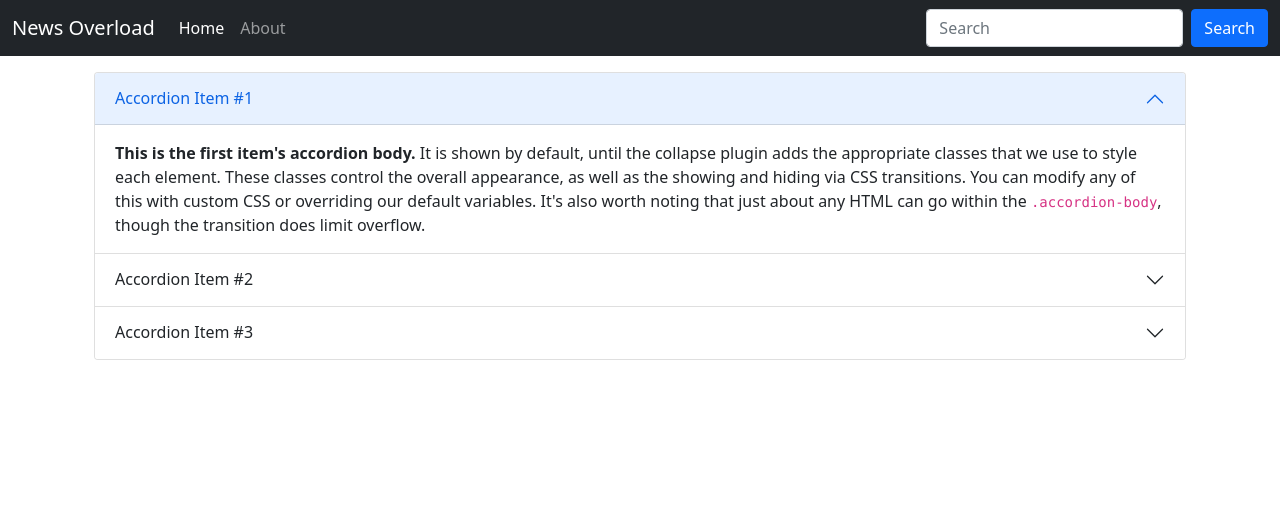
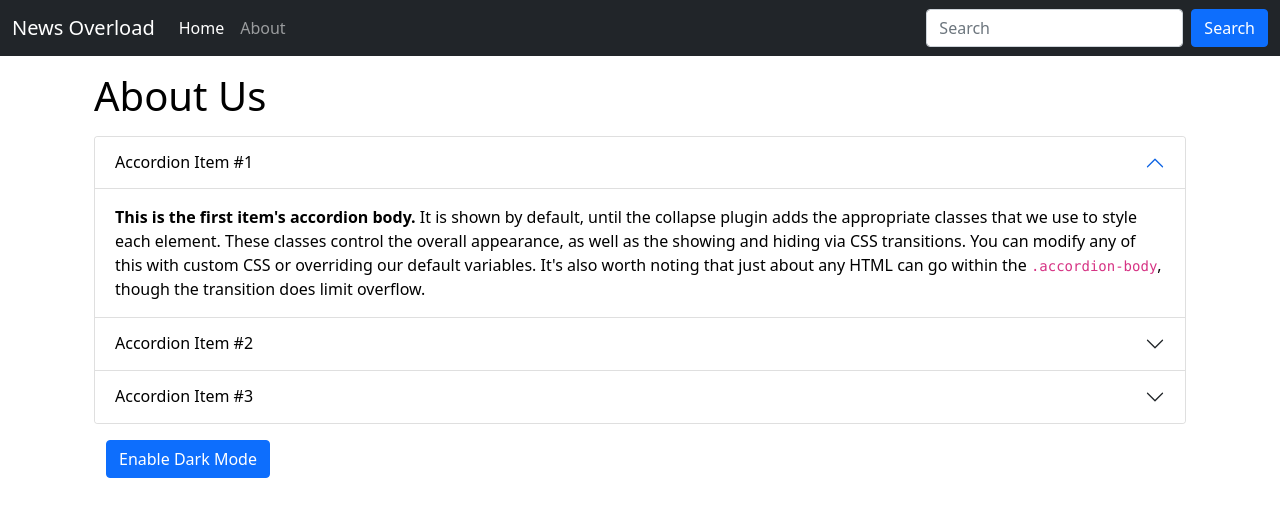
Before and after one commit to mayankrai2000/Text-Editor, a React (Create React App) app: page / in a window 1280 px wide. Shown: the top 516 px of the page. Built offline with nearby package versions, Linux system fonts and the light colour scheme.

Commit message:
added dark mode on about

```diff
--- a/src/components/About.js
+++ b/src/components/About.js
@@ -1,28 +1,52 @@
-import React from "react";
+import React, {useState} from "react";
 
 export default function About() {
+  const [myStyle, setMyStyle] = useState({
+    color: 'black',
+    backgroundColor: 'white'
+  })
+  const [btntext, setBtnText] = useState("Enable Dark Mode")
+
+  const toggleStyle = () => {
+      if(myStyle.color == 'black') {
+          setMyStyle({
+            color: 'white',
+            backgroundColor: 'black',
+            border: '1px solid white'
+          })
+          setBtnText("Enable light Mode")
+      } else {
+          setMyStyle({
+            color: 'black',
+            backgroundColor: 'white'
+          })
+          setBtnText("Enable Dark Mode")
+      }
+  }
   return (
-    <div className="container">
-      <div class="accordion" id="accordionPanelsStayOpenExample">
-        <div class="accordion-item">
-          <h2 class="accordion-header" id="panelsStayOpen-headingOne">
+    <div className="container" style={myStyle}>
+      <h1 className="my-3">About Us</h1>
+      <div className="accordion" id="accordionPanelsStayOpenExample" style={myStyle}>
+        <div className="accordion-item" style={myStyle}>
+          <h2 className="accordion-header" id="panelsStayOpen-headingOne">
             <button
-              class="accordion-button"
+              className="accordion-button"
               type="button"
               data-bs-toggle="collapse"
               data-bs-target="#panelsStayOpen-collapseOne"
               aria-expanded="true"
               aria-controls="panelsStayOpen-collapseOne"
+              style={myStyle}
             >
               Accordion Item #1
             </button>
           </h2>
           <div
             id="panelsStayOpen-collapseOne"
-            class="accordion-collapse collapse show"
+            className="accordion-collapse collapse show"
             aria-labelledby="panelsStayOpen-headingOne"
           >
-            <div class="accordion-body">
+            <div className="accordion-body" style={myStyle}>
               <strong>This is the first item's accordion body.</strong> It is
               shown by default, until the collapse plugin adds the appropriate
               classes that we use to style each element. These classes control
@@ -34,25 +58,26 @@ export default function About() {
             </div>
           </div>
         </div>
-        <div class="accordion-item">
-          <h2 class="accordion-header" id="panelsStayOpen-headingTwo">
+        <div className="accordion-item" style={myStyle}>
+          <h2 className="accordion-header" id="panelsStayOpen-headingTwo">
             <button
-              class="accordion-button collapsed"
+              className="accordion-button collapsed"
               type="button"
               data-bs-toggle="collapse"
               data-bs-target="#panelsStayOpen-collapseTwo"
               aria-expanded="false"
               aria-controls="panelsStayOpen-collapseTwo"
+              style={myStyle}
             >
               Accordion Item #2
             </button>
           </h2>
           <div
             id="panelsStayOpen-collapseTwo"
-            class="accordion-collapse collapse"
+            className="accordion-collapse collapse"
             aria-labelledby="panelsStayOpen-headingTwo"
           >
-            <div class="accordion-body">
+            <div className="accordion-body" style={myStyle}>
               <strong>This is the second item's accordion body.</strong> It is
               hidden by default, until the collapse plugin adds the appropriate
               classes that we use to style each element. These classes control
@@ -64,25 +89,26 @@ export default function About() {
             </div>
           </div>
         </div>
-        <div class="accordion-item">
-          <h2 class="accordion-header" id="panelsStayOpen-headingThree">
+        <div className="accordion-item" style={myStyle}>
+          <h2 className="accordion-header" id="panelsStayOpen-headingThree">
             <button
-              class="accordion-button collapsed"
+              className="accordion-button collapsed"
               type="button"
               data-bs-toggle="collapse"
               data-bs-target="#panelsStayOpen-collapseThree"
               aria-expanded="false"
               aria-controls="panelsStayOpen-collapseThree"
+              style={myStyle}
             >
               Accordion Item #3
             </button>
           </h2>
           <div
             id="panelsStayOpen-collapseThree"
-            class="accordion-collapse collapse"
+            className="accordion-collapse collapse"
             aria-labelledby="panelsStayOpen-headingThree"
           >
-            <div class="accordion-body">
+            <div className="accordion-body" style={myStyle}>
               <strong>This is the third item's accordion body.</strong> It is
               hidden by default, until the collapse plugin adds the appropriate
               classes that we use to style each element. These classes control
@@ -95,6 +121,9 @@ export default function About() {
           </div>
         </div>
       </div>
+      <div className="container my-3">
+           <button onClick={toggleStyle} type="button" className="btn btn-primary">{btntext}</button>
+      </div>
     </div>
   );
 }
```
